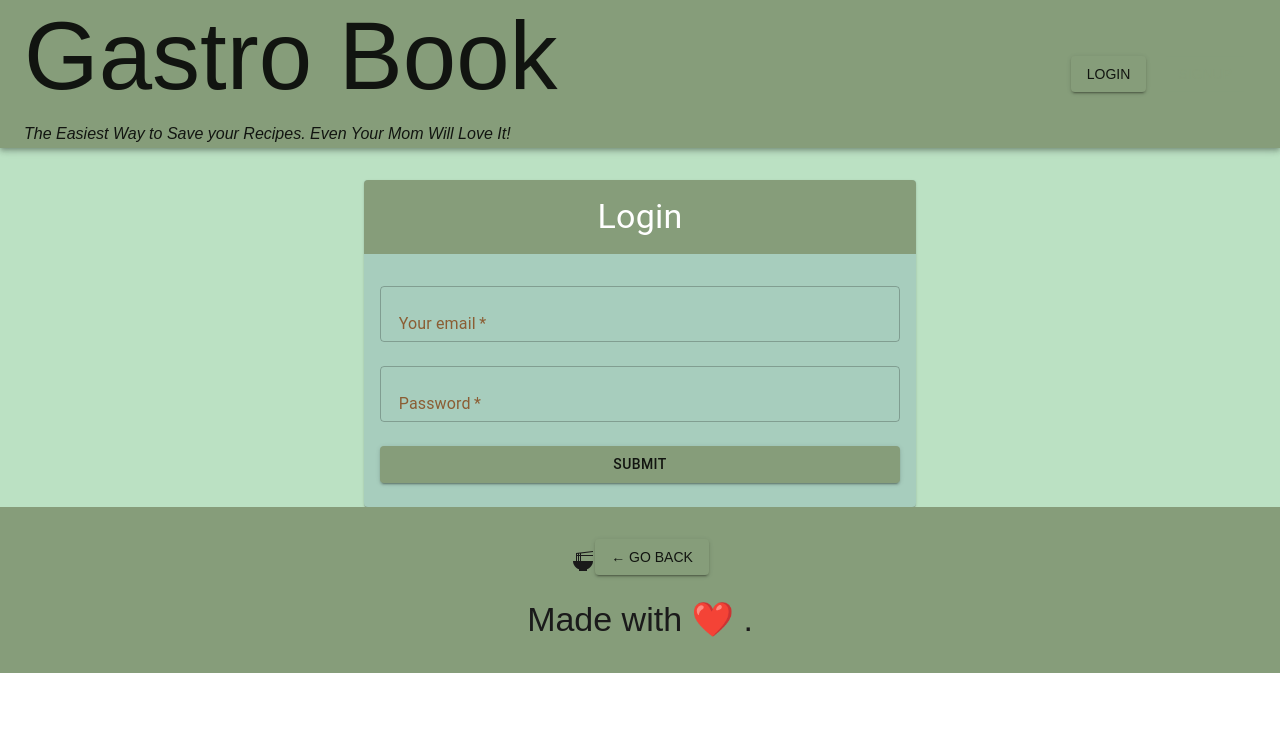
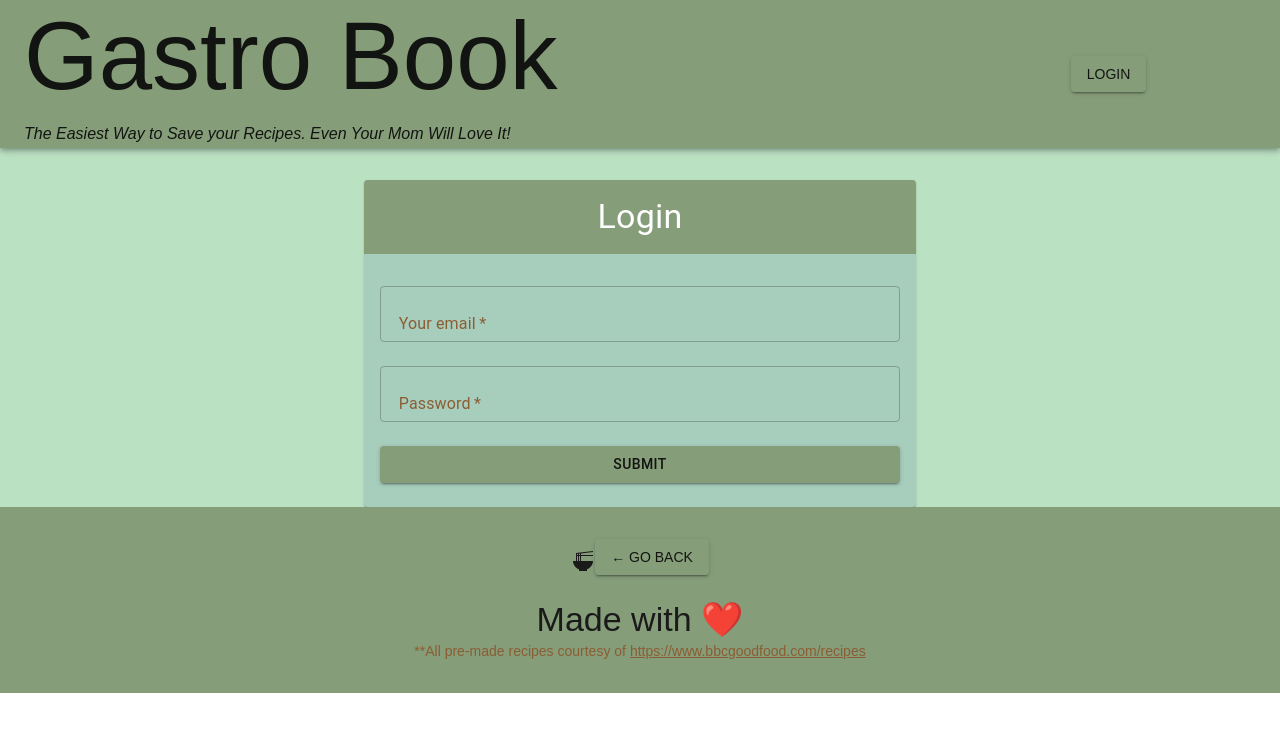
Before and after one commit to fluviangumbo/Gastro-Book, a React (Vite) app in the folder client/: page /login in a window 1280 px wide. Shown: the top 732 px of the page. Built offline with nearby package versions, Linux system fonts and the light colour scheme.

Commit message:
Added BBC-FOOD copy right footer

```diff
--- a/client/src/components/Footer/index.tsx
+++ b/client/src/components/Footer/index.tsx
@@ -69,7 +69,17 @@ const Footer: React.FC = () => {
           <span role="img" aria-label="heart" aria-hidden="false">
             ❤️
           </span>{' '}
-          .
+          </Typography>
+          <Typography variant="body2" color="text.secondary">
+          **All pre-made recipes courtesy of{' '}
+          <a
+            href="https://www.bbcgoodfood.com/recipes"
+            target="_blank"
+            rel="noopener noreferrer"
+            style={{ color: 'inherit', textDecoration: 'underline' }}
+          >
+            https://www.bbcgoodfood.com/recipes
+          </a>
         </Typography>
       </Container>
     </Box>
```
